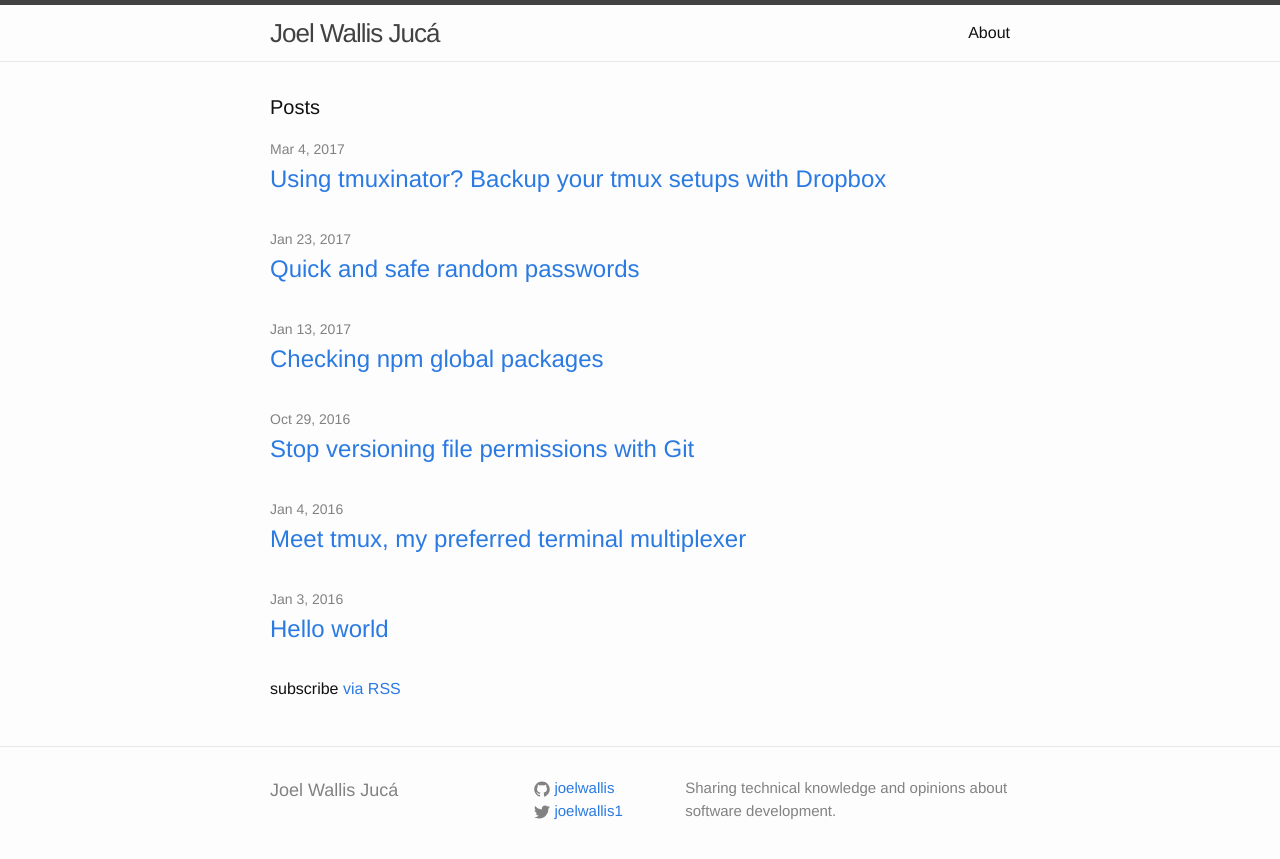
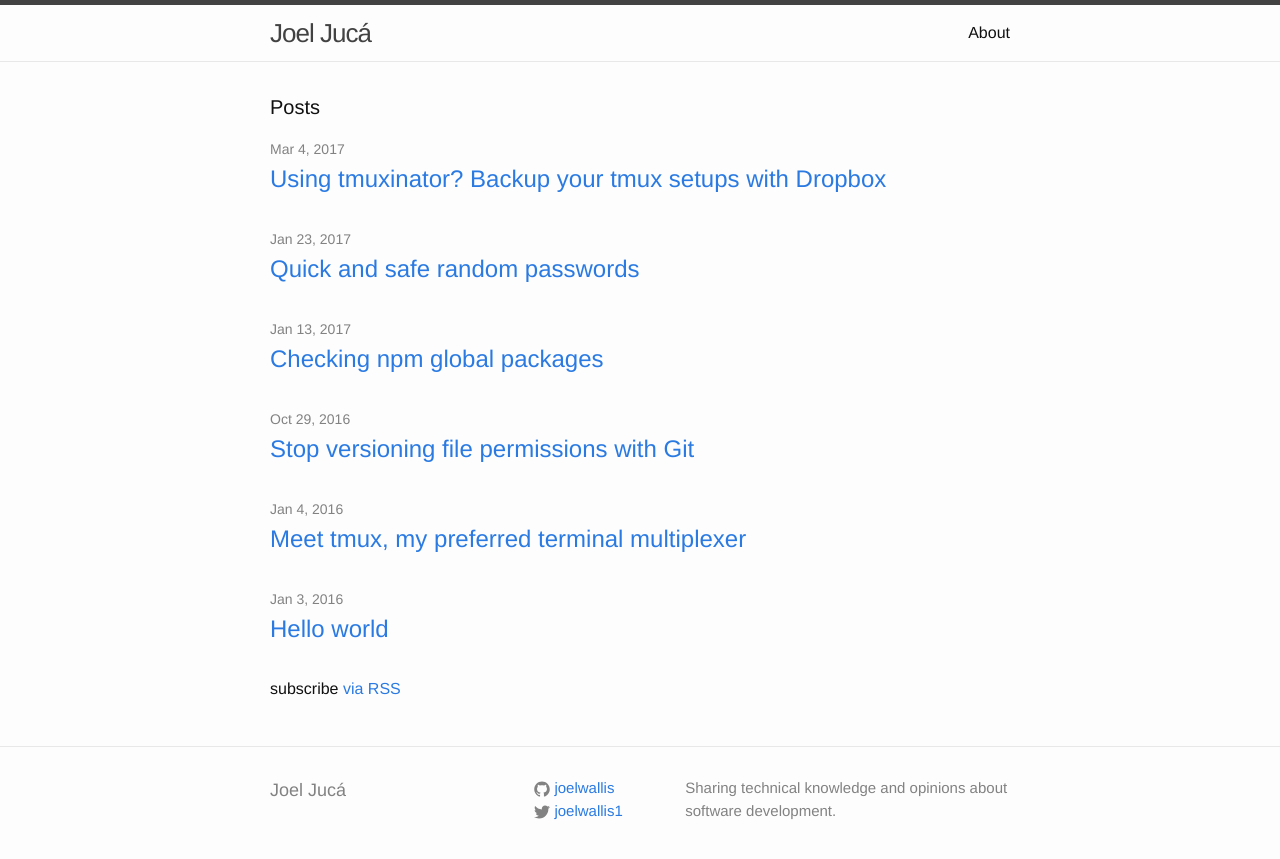
Before and after one commit to joeljuca/joelwallis.github.io, a Jekyll site: the page built from index.html, in a window 1280 px wide. Shown: the top 859 px of the page. Built offline with Jekyll 4.4.1, drawn with Linux system fonts in a browser that asks for light colours.

Commit message:
Tweaks _config.yml
- Reduces my name to my very first and last names
- Set the timezone to America/Recife

```diff
--- a/_config.yml
+++ b/_config.yml
@@ -1,4 +1,4 @@
-title: Joel Wallis Jucá
+title: Joel Jucá
 description: Sharing technical knowledge and opinions about software development.
 url: "http://joelwallis.com"
 twitter_username: joelwallis1
@@ -7,4 +7,4 @@ github_username:  joelwallis
 # Build settings
 encoding: utf-8
 markdown: kramdown
-timezone: America/Sao_Paulo
+timezone: America/Recife
```
